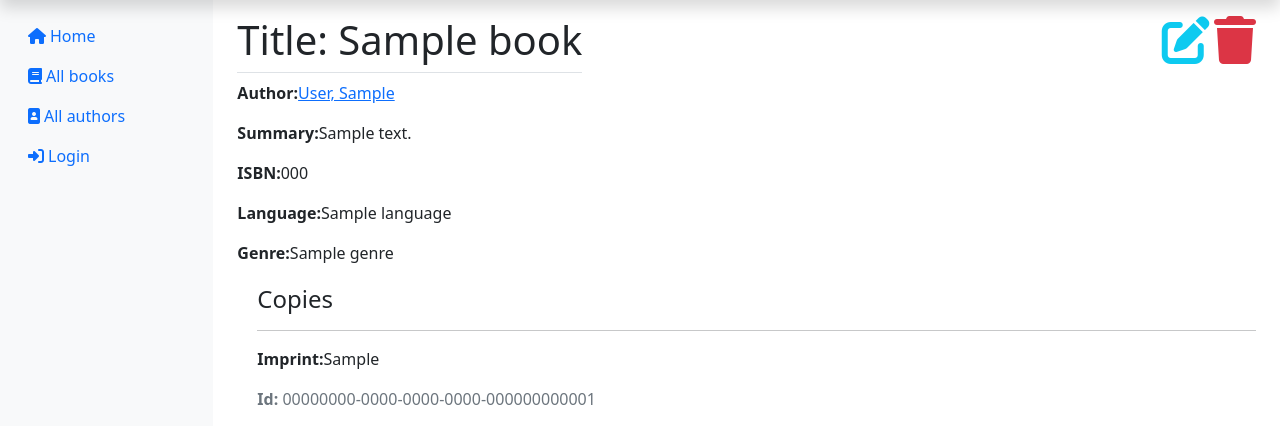
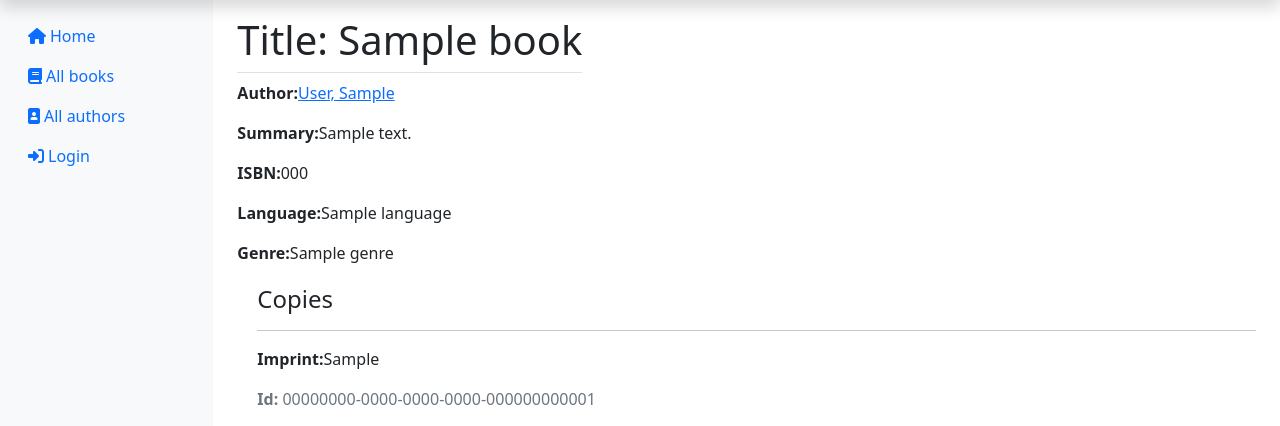
Before and after one commit to akifumi-maeda/django_local_library, a Django app: page /catalog/book/1 in a window 1280 px wide. Shown: the part 40-466 px from the top of the page. Run offline with Django 3.2, Linux system fonts and the light colour scheme; tables that the repository leaves empty hold one stand-in row (values such as "Sample post"); some libraries are stand-ins or nearby versions.

Commit message:
add a little fix

```diff
--- a/catalog/templates/catalog/book_detail.html
+++ b/catalog/templates/catalog/book_detail.html
@@ -3,10 +3,12 @@
 {% block content %}
     <div class="mt-3 d-flex justify-content-between">
         <h1 class="pb-2 border-bottom">Title: {{ book.title }}</h1>
-        <div>
-            <a class="text-info" href="{% url 'book-update' book.pk %}"><i class="fas fa-edit fa-3x"></i></a>
-            <a class="text-danger" href="{% url 'book-delete' book.pk %}"><i class="fas fa-trash fa-3x"></i></a>
-        </div>
+        {% if user.is_staff %}
+            <div>
+                <a class="text-info" href="{% url 'book-update' book.pk %}"><i class="fas fa-edit fa-3x"></i></a>
+                <a class="text-danger" href="{% url 'book-delete' book.pk %}"><i class="fas fa-trash fa-3x"></i></a>
+            </div>
+        {% endif %}
     </div>
 
     <p><strong>Author:</strong><a href="{{ book.author.get_absolute_url }}">{{ book.author }}</a></p>
```
